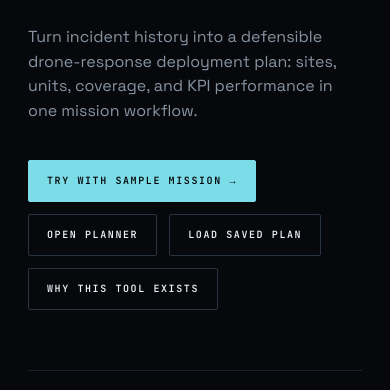
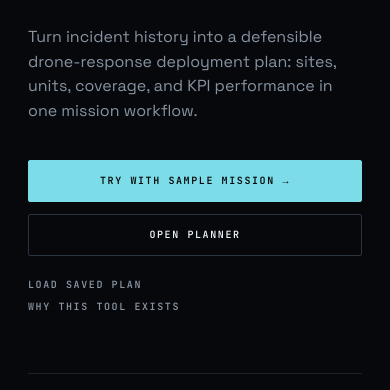
Before and after one commit to saifalhaj/drone-deployment-app, a website: page index.html in a window 390 px wide. Shown: the part 401-791 px from the top of the page. Drawn offline with Linux system fonts and the light colour scheme.

Commit message:
Landing: revise About headline + two-tier hero action hierarchy
1. About modal page 3 headline: "Because this work shouldn't start from
   scratch." -> "From operations, for operations." Edited once in the shared
   src/about-modal.js; renders identically in planner and landing contexts.

2. Hero actions restructured into a clear two-tier hierarchy:
   - Tier 1: two prominent buttons side by side — primary filled "TRY WITH
     SAMPLE MISSION ->" and outlined "OPEN PLANNER" (parallel, same height).
   - Tier 2: "Load Saved Plan · Why This Tool Exists" as quiet text links
     (muted, cyan + underline on hover) below the buttons, middot-separated,
     with ~22px breathing room. Buttons keep their IDs so existing wiring
     (saved-plan loader, About modal) is unchanged.
   Narrow viewport (<=520px): buttons stack full-width; text links stack with
   the middot hidden (line-break effect).

Verified: both About contexts show the new headline; hero shows two primary
buttons over two text links; links retain navigation (Load Saved Plan loader,
Why This Tool Exists -> About modal); responsive stacking works; metrics strip
and hero video unaffected. node --check + build clean; no console errors.

Co-Authored-By: Claude Opus 4.8 <noreply@anthropic.com>

```diff
--- a/home.css
+++ b/home.css
@@ -232,6 +232,31 @@ a { color: inherit; text-decoration: none; }
   gap: 12px;
   margin-top: 36px;
 }
+
+/* Tier 2: secondary actions as quiet text links below the primary buttons. */
+.home-actions-secondary {
+  display: flex;
+  flex-wrap: wrap;
+  align-items: center;
+  gap: 12px;
+  margin-top: 22px;
+}
+.home-textlink {
+  background: none;
+  border: 0;
+  padding: 0;
+  color: var(--text-1);
+  font-family: var(--font-mono);
+  font-size: 10px;
+  font-weight: 600;
+  letter-spacing: 0.16em;
+  text-transform: uppercase;
+  text-decoration: none;
+  cursor: pointer;
+  transition: color 0.15s;
+}
+.home-textlink:hover { color: var(--cyan); text-decoration: underline; }
+.home-textlink-sep { color: var(--text-2); font-size: 10px; user-select: none; }
 
 .btn {
   display: inline-flex;
@@ -775,3 +800,11 @@ a { color: inherit; text-decoration: none; }
   .home-narrative h1 { font-size: 48px; }
   .hero-media { min-width: 0; border-left: 0; border-top: 1px solid var(--hairline); }
 }
+
+@media (max-width: 520px) {
+  /* Stack the two primary buttons full-width, and stack the text links with the
+     middot replaced by a line break. */
+  .home-actions .btn { flex: 1 1 100%; }
+  .home-actions-secondary { flex-direction: column; align-items: flex-start; gap: 9px; }
+  .home-textlink-sep { display: none; }
+}
--- a/index.html
+++ b/index.html
@@ -45,8 +45,11 @@
         <div class="home-actions">
           <a class="btn btn-primary" href="planner/?sample=1">TRY WITH SAMPLE MISSION →</a>
           <a class="btn btn-ghost" href="planner/">OPEN PLANNER</a>
-          <button class="btn btn-ghost" type="button" id="loadSavedPlanBtn">LOAD SAVED PLAN</button>
-          <button class="btn btn-ghost" type="button" id="whyToolBtn">WHY THIS TOOL EXISTS</button>
+        </div>
+        <div class="home-actions-secondary">
+          <button class="home-textlink" type="button" id="loadSavedPlanBtn">Load Saved Plan</button>
+          <span class="home-textlink-sep" aria-hidden="true">·</span>
+          <button class="home-textlink" type="button" id="whyToolBtn">Why This Tool Exists</button>
         </div>
         <input type="file" id="loadSavedPlanInput" accept=".json,.dfrplan,.dfrplan.json,application/json" hidden>
         <div class="stats-strip" aria-label="Planner stats">
--- a/src/about-modal.js
+++ b/src/about-modal.js
@@ -125,7 +125,7 @@
     ' <div class="about-mission">',
     ' <img id="aboutPageLogo" alt="UASC" class="about-logo">',
     ' <div class="about-eyebrow" style="margin-bottom: 8px;">ABOUT US</div>',
-    ' <h2>Because this work shouldn\'t start from scratch.</h2>',
+    ' <h2>From operations, for operations.</h2>',
     ' <p style="text-align: left; margin-top: 18px;">Dubai Police\'s Unmanned Aerial Systems Center developed this application from years of operational experience in building and deploying one of the region\'s leading Drone as First Responder capabilities.</p>',
     ' <p style="text-align: left;">Since 2020, our drone operations have supported more than 10,000 incidents, giving us practical insight into one of the most important questions facing any agency planning a DFR program: where should drones be placed, how many are needed, and what operational performance can realistically be achieved?</p>',
     ' <p style="text-align: left;">This tool was created to transform that experience into a practical planning capability. It allows public safety agencies, civil defense organizations, search and rescue teams, emergency medical services, ports, and critical infrastructure operators to assess deployment needs using real incident data, defined coverage areas, and measurable response objectives.</p>',
```
